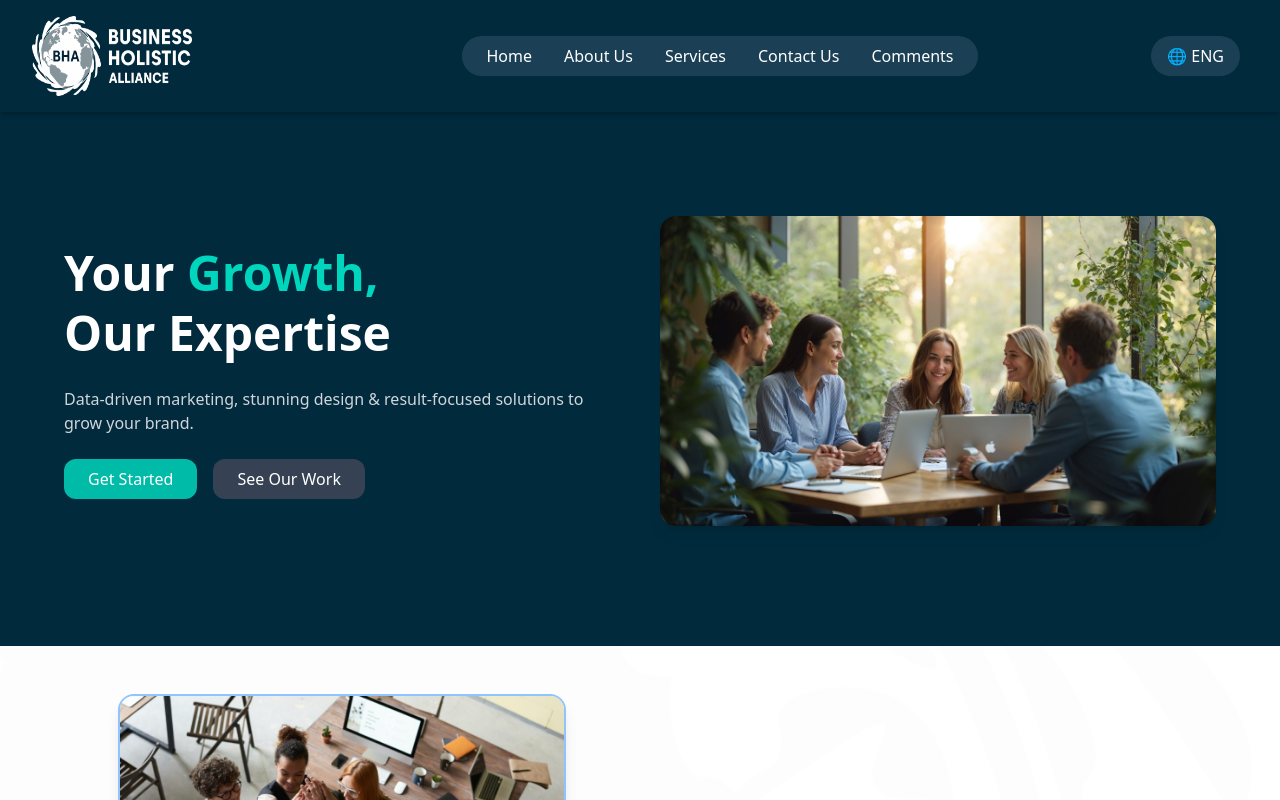
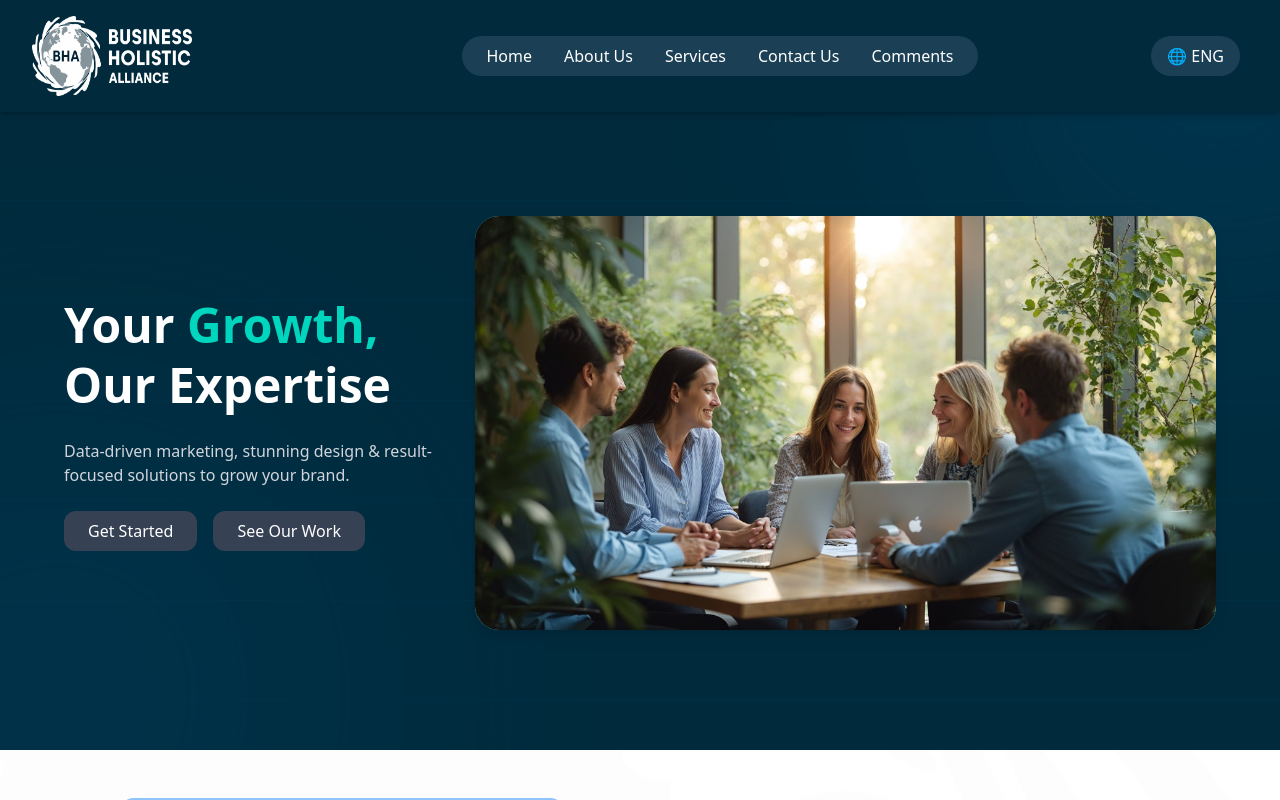
Before and after one commit to rasul-qutbiddinov/BUSINESS-HOLISTIC-GROUP, a React (Vite) app: page / in a window 1280 px wide. Shown: the top 800 px of the page. Built offline with nearby package versions, Linux system fonts and the light colour scheme.

Commit message:
fixed bags

```diff
--- a/src/components/header.jsx
+++ b/src/components/header.jsx
@@ -1,38 +1,62 @@
 import Navbar from "./navbar";
-import Image1 from "../assets/Vector-14.png"; // Fayl kengaytmasini qo‘shdim
 
 export default function Header() {
   return (
-    <header className="relative bg-gradient-to-b bg-[#012B3D] text-white px-6 md:px-16 py-20 md:py-30 overflow-hidden">
+    <header className="relative bg-gradient-to-b bg-[#012B3D] text-white px-4 md:px-16 py-10 md:py-30 overflow-hidden">
+      {/* Setka va Blur effektlari */}
+      <div className="absolute inset-0">
+        <svg className="absolute inset-0 w-full h-full opacity-15">
+          <defs>
+            <pattern
+              id="grid"
+              width="10"
+              height="100"
+              patternUnits="userSpaceOnUse"
+            >
+              <path
+                d="M 40 0 L 0 0 0 0"
+                fill="none"
+                stroke="#00578A"
+                strokeWidth="1"
+              />
+            </pattern>
+          </defs>
+          <rect width="100%" height="100%" fill="url(#grid)" />
+        </svg>
+        <div className="absolute -top-40 -right-40 w-[438px] h-[429px] bg-[#00578A] opacity-40 rounded-full blur-[148px]"></div>
+        <div className="absolute -bottom-40 -left-40 w-[438px] h-[429px] bg-[#00578A] opacity-30 rounded-full blur-[148px]"></div>
+      </div>
+
       <Navbar />
 
-      <section className="relative flex flex-col md:flex-row items-center justify-between mt-12 md:mt-24 gap-10 z-10">
-        <div className="flex-1 space-y-6 text-center md:text-left">
+      <section className="relative flex flex-col md:flex-row items-center justify-between mt-12 md:mt-24 gap-6 md:gap-10 z-10">
+        <div className="flex-1 space-y-4 md:space-y-6">
           <h1 className="text-3xl md:text-5xl font-bold leading-tight">
             Your <span className="text-teal-400">Growth,</span> <br /> Our
             Expertise
           </h1>
-          <p className="text-gray-300">
+          <p className="text-gray-300 text-sm md:text-base">
             Data-driven marketing, stunning design & result-focused solutions to
             grow your brand.
           </p>
 
-          <div className="flex justify-center md:justify-start gap-4">
-            <button className="bg-teal-500 active:bg-teal-600 px-6 py-2 rounded-xl  hover:bg-teal-400 transition-colors">
+          <div className="flex gap-2 md:gap-4">
+            <button className="bg-gray-700 px-4 md:px-6 py-2 rounded-xl hover:bg-teal-400">
               Get Started
             </button>
-            <button className="bg-gray-700 active:bg-teal-500 px-6 py-2 rounded-xl font-medium hover:bg-teal-400 transition-colors">
+            <button className="bg-gray-700 px-4 md:px-6 py-2 rounded-xl font-medium hover:bg-teal-400">
               See Our Work
             </button>
           </div>
         </div>
-
-        <div className="flex-1 relative group w-full max-w-md md:max-w-xl">
-          <img
-            src={Image1}
-            className="object-cover w-full h-full rounded-2xl shadow-lg"
-            alt="Team Working"
-          />
+        <div className="flex-2 relative group w-full md:w-auto">
+          <div className="relative rounded-3xl shadow-lg overflow-hidden bg-[#4CCED0]">
+            <img
+              src="/src/assets/header-image.jpeg"
+              className="object-cover w-full h-full transition-transform duration-300 group-hover:translate-x-[-20px] group-hover:translate-y-[-20px]"
+              alt="Team Working"
+            />
+          </div>
         </div>
       </section>
     </header>
--- a/vite.config.js
+++ b/vite.config.js
@@ -1,8 +1,13 @@
-import { defineConfig } from 'vite'
-import tailwindcss from "@tailwindcss/vite";
-import react from '@vitejs/plugin-react'
+import { defineConfig } from "vite";
+import react from "@vitejs/plugin-react";
 
-// https://vite.dev/config/
 export default defineConfig({
-  plugins: [react(), tailwindcss()],
+  plugins: [react()],
+  base: "/",
+  build: {
+    outDir: "dist",
+  },
+  server: {
+    historyApiFallback: true,
+  },
 });
```
Also changed, not shown: vercel.json (added).
